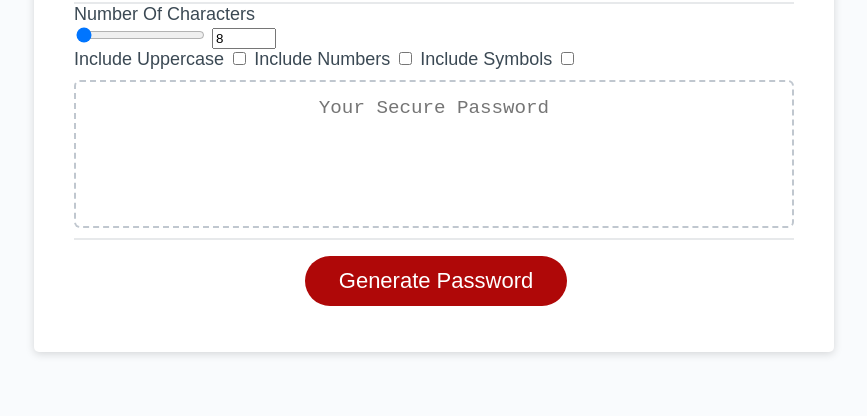
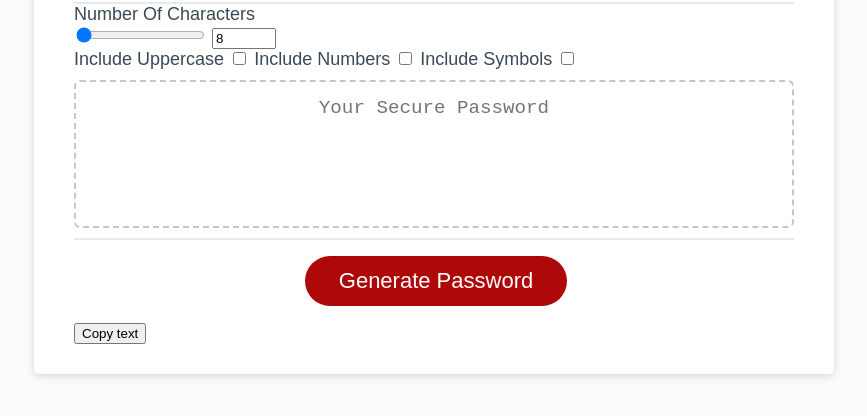
Before and after one commit to xxelegyxx/password-gen, a plain HTML site: page Develop/index.html in a window 1280 px wide. Shown: the part 234-650 px from the top of the page, without its empty margins (206-1073 px from the left). Drawn offline with Linux system fonts and the light colour scheme.

Commit message:
adding copy button

```diff
--- a/Develop/index.html
+++ b/Develop/index.html
@@ -46,6 +46,9 @@
           <div class="card-footer">
             <button type="submit" class="btn">Generate Password</button>
           </div>
+          <div class="copy">
+            <button onclick="myFunction()">Copy text</button>
+          </div>
         </form>
      </div>
   </div>
--- a/Develop/script.js
+++ b/Develop/script.js
@@ -61,3 +61,18 @@ function arrayFromLowToHigh(low, high) {
   }
   return array
 }
+
+function myFunction() {
+  /* Get the text field */
+  var copyText = document.getElementById("passwordDisplay");
+
+  /* Select the text field */
+  copyText.select();
+  copyText.setSelectionRange(0, 99999); /* For mobile devices */
+
+  /* Copy the text inside the text field */
+  document.execCommand("copy");
+
+  /* Alert the copied text */
+  alert("Copied the text: " + copyText.value);
+}
```
